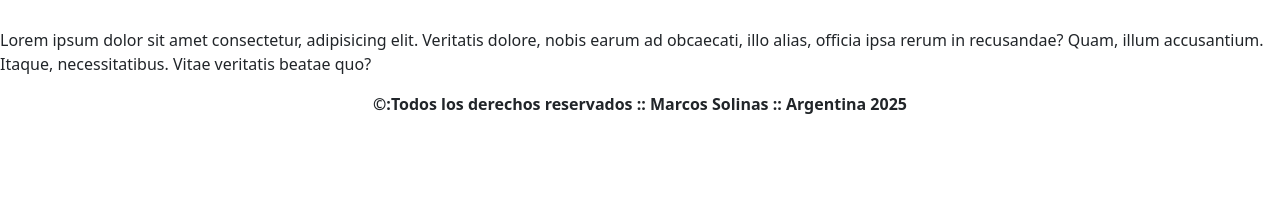
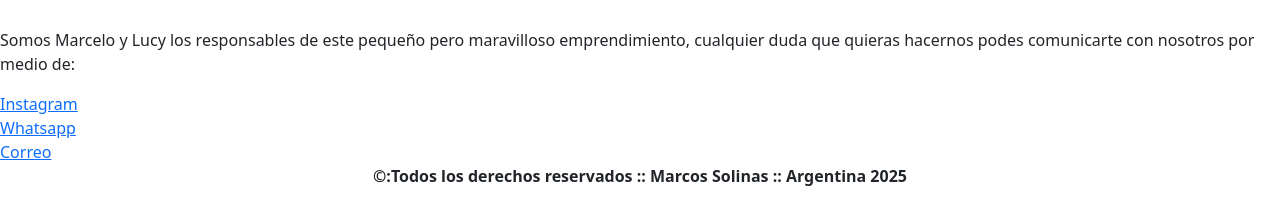
Before and after one commit to SuperMarcOne/laser, a plain HTML site: page HTML/contactanos.html in a window 1280 px wide. Shown: the part 202-426 px from the top of the page. Drawn offline with nearby package versions, Linux system fonts and the light colour scheme.

Commit message:
se agregan textos

```diff
--- a/HTML/contactanos.html
+++ b/HTML/contactanos.html
@@ -57,9 +57,20 @@
         <h2>Contactanos</h2>
 
         <div>
-            <p>Lorem ipsum dolor sit amet consectetur, adipisicing elit. Veritatis dolore, nobis earum ad obcaecati, illo alias, officia ipsa rerum in recusandae? Quam, illum accusantium. Itaque, necessitatibus. Vitae veritatis beatae quo?</p>
+            <p>Somos Marcelo y Lucy los responsables de este pequeño pero maravilloso emprendimiento, cualquier duda que quieras hacernos podes comunicarte con nosotros por medio de:</p>
         </div>
 
+        <div>
+            <div>
+                <a href="instagram">Instagram</a>
+            </div>
+            <div>
+                <a href="whatsapp">Whatsapp</a>
+            </div>
+            <div>
+                <a href="correo">Correo</a>
+            </div>
+        </div>
 
     </main>
 
```
Also changed, not shown: index.html (+6 -2 lines).
